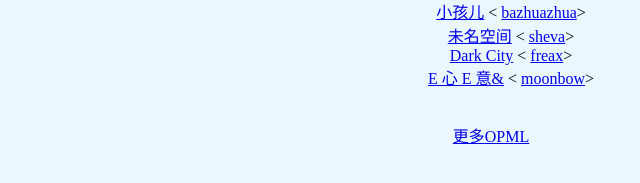
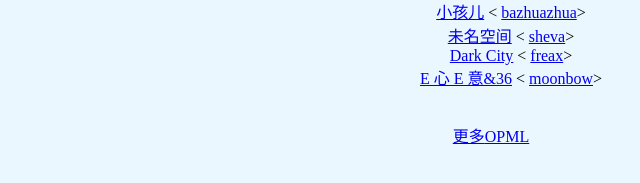
Before and after one commit to 2568288616/2568288616.github.io, a plain HTML site: page xiangmuliu.html in a window 1280 px wide. Shown: the part 203-386 px from the top of the page, 149-789 px from the left. Drawn offline with Linux system fonts and the light colour scheme.

Commit message:
Update xiangmuliu.html

```diff
--- a/xiangmuliu.html
+++ b/xiangmuliu.html
@@ -162,7 +162,7 @@
             <a class="author1" href="#">freax</a>&gt;
         </li>
         <li>
-        	<a href="#">E 心 E 意&amp;</a>&nbsp;&lt;
+        	<a href="#">E 心 E 意&amp;36</a>&nbsp;&lt;
             <a class="author1" href="#">moonbow</a>&gt;
         </li>
     </ul>
```
